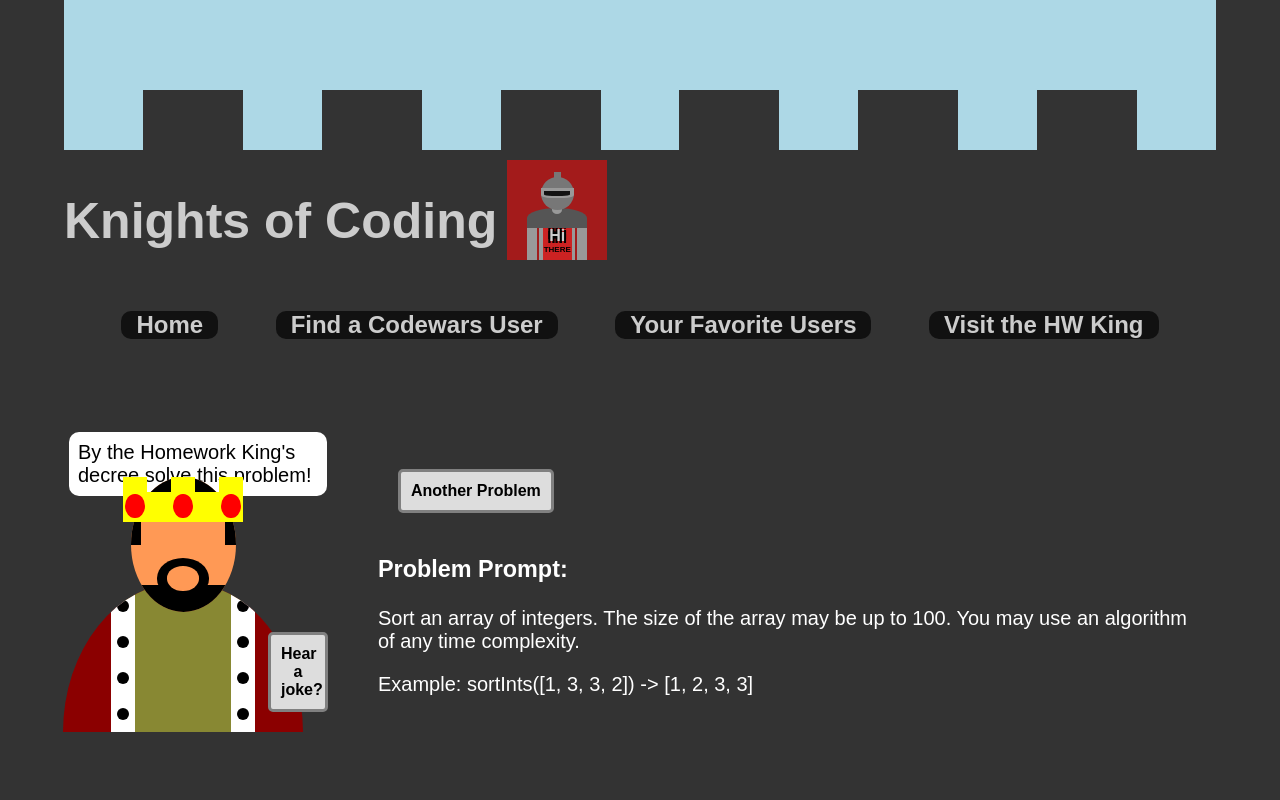
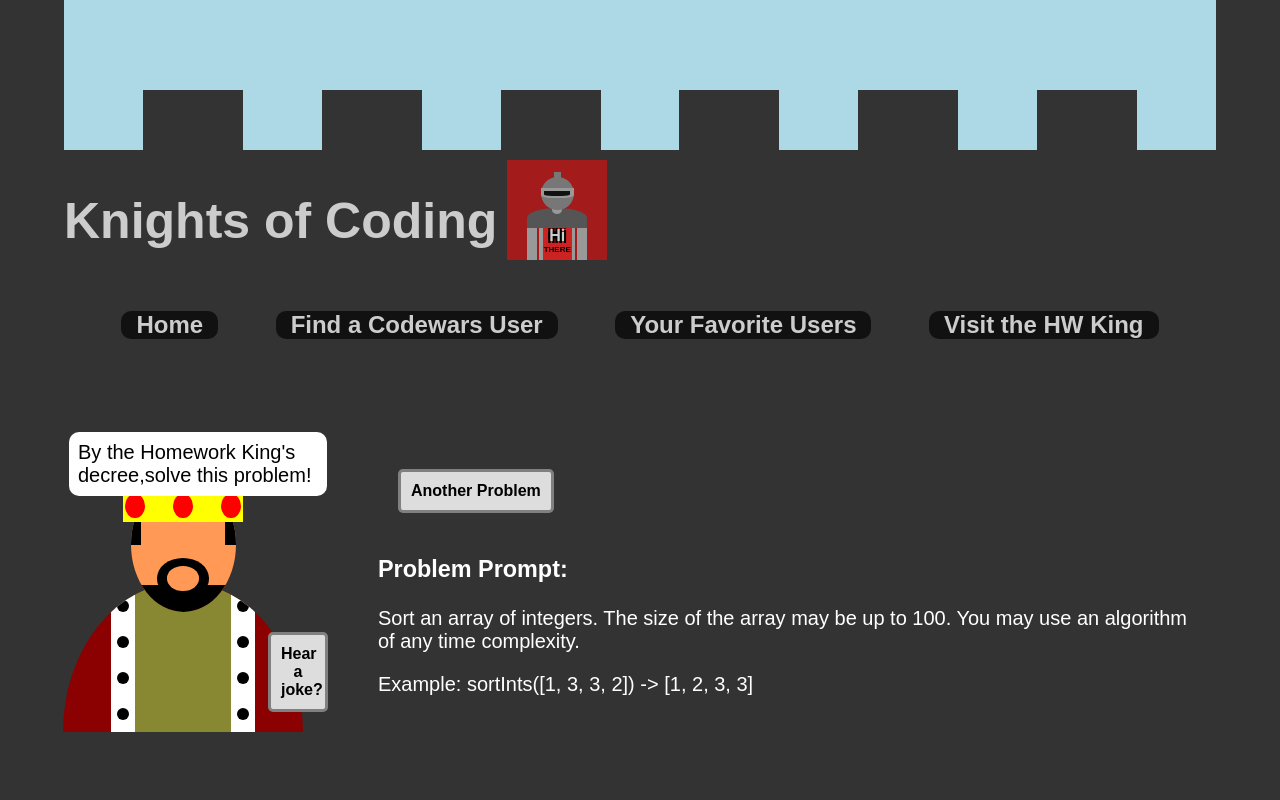
Before and after one commit to drewhsu86/Knights-of-Coding, a React (Create React App) app: page /solver in a window 1280 px wide. Shown: the top 800 px of the page. Built offline with nearby package versions, Linux system fonts and the light colour scheme.

Commit message:
trying to make the text bubble appear on top in the deployment

```diff
--- a/src/Solver/HWKing.css
+++ b/src/Solver/HWKing.css
@@ -164,6 +164,8 @@
 }
 
 .textBubble {
+  position: relative;
+  z-index: 100;
   width: 80%;
   min-height: 10%;
   margin: 0 auto;
```
